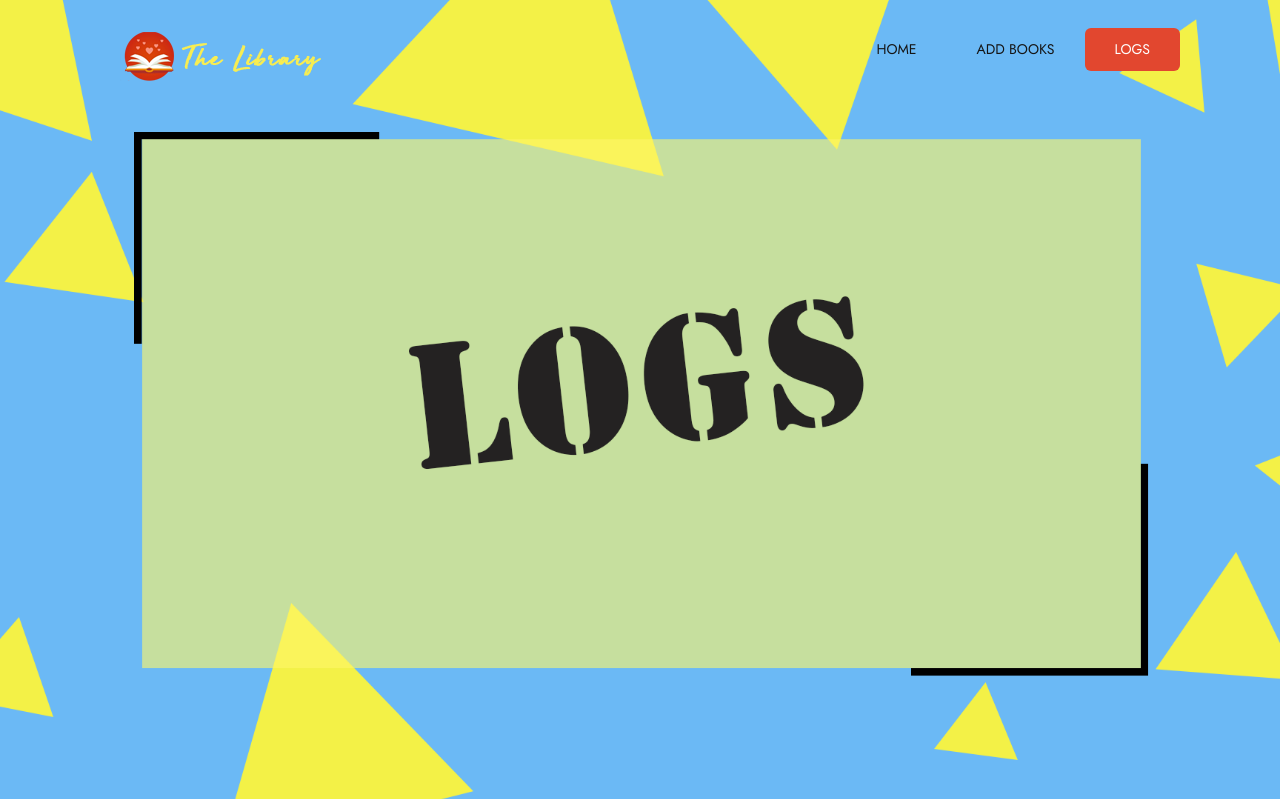
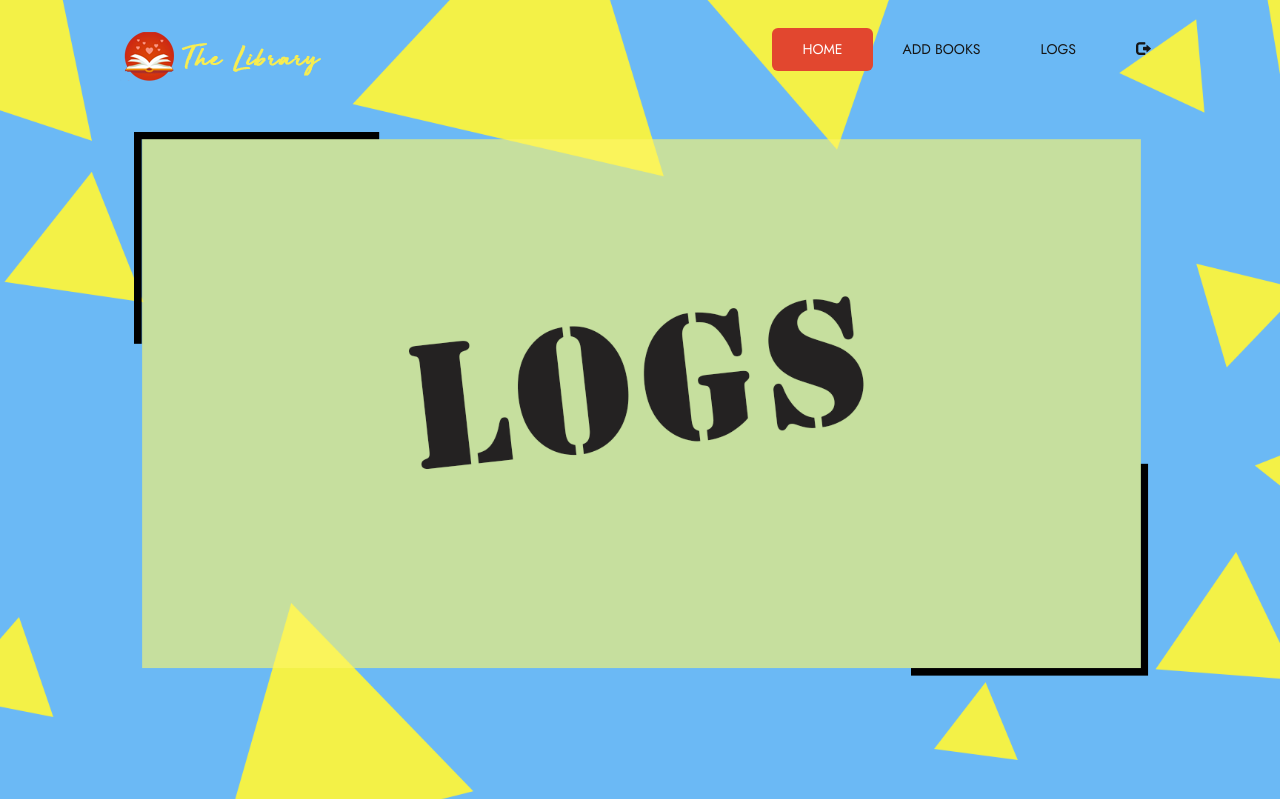
Before and after one commit to IT5015-GROUP5/TheLib, a PHP site: page /logs.php in a window 1280 px wide. Shown: the top 799 px of the page. Run offline with PHP 8.4, Linux system fonts and the light colour scheme; some libraries are stand-ins or nearby versions.

Commit message:
Edited the navbar

```diff
--- a/add_books.php
+++ b/add_books.php
@@ -21,9 +21,10 @@
 				<img src="images/logo-navbar.png">
 			</div>
 			<ul>
-				<li><a href="home.php">Home</a></li>
-				<li><a href="add_books.php" class="active">Add Books</a></li>
+				<li><a href="home.php" class="active">Home</a></li>
+				<li><a href="add_books.php">Add Books</a></li>
 				<li><a href="logs.php">Logs</a></li>
+				<li><a href="index.php"><span class="glyphicon glyphicon-log-out"></span></a></li>
 			</ul>
 		</nav>
 		<section class="sec1"></section>
--- a/logs.php
+++ b/logs.php
@@ -21,9 +21,10 @@
 				<img src="images/logo-navbar.png">
 			</div>
 			<ul>
-				<li><a href="home.php">Home</a></li>
+				<li><a href="home.php" class="active">Home</a></li>
 				<li><a href="add_books.php">Add Books</a></li>
-				<li><a href="logs.php" class="active">Logs</a></li>
+				<li><a href="logs.php">Logs</a></li>
+				<li><a href="index.php"><span class="glyphicon glyphicon-log-out"></span></a></li>
 			</ul>
 		</nav>
 		<section class="sec1"></section>
```
